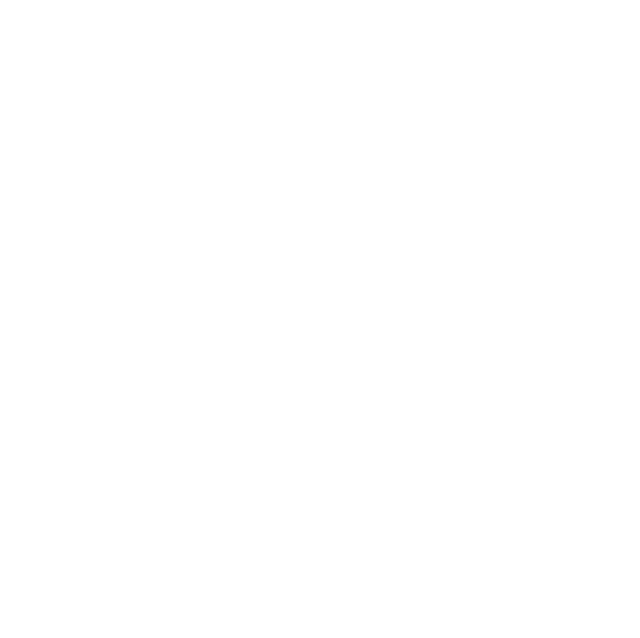
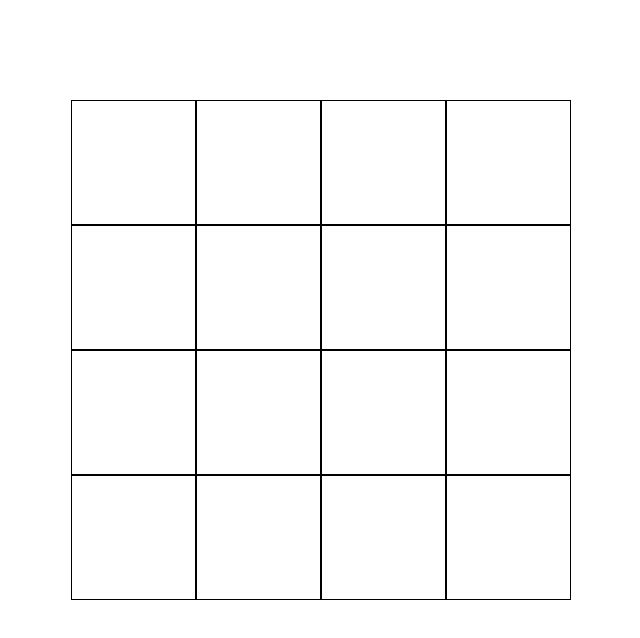
Before and after one commit to deepdev79/etchskch, a plain HTML site: page index.html in a window 1280 px wide. Shown: the whole page, without its empty margins (319-959 px from the left). Drawn offline with Linux system fonts and the light colour scheme.

Commit message:
basic func set

```diff
--- a/index.html
+++ b/index.html
@@ -7,6 +7,7 @@
     <title>Etch-Sketch</title>
   </head>
   <body>
+    <div class="container"></div>
     <script src="script.js"></script>
   </body>
 </html>
--- a/script.js
+++ b/script.js
@@ -0,0 +1,23 @@
+"use strict";
+const container = document.querySelector(".container");
+
+// let box;
+
+let rows = 4;
+let columns = 4;
+let total = rows * columns;
+
+// Calculate flex basis width and height for each cell
+const cellWidth = `calc(100%/${columns})`;
+const cellHeight = `calc(100%/${rows}`;
+
+for (let i = 0; i < total; i++) {
+  const box = document.createElement("div");
+  box.classList.add("box");
+  box.style.flex = `0 0 ${cellWidth}`;
+  box.style.height = cellHeight;
+  container.appendChild(box);
+  box.addEventListener("mouseover", () => {
+    box.classList.add("test");
+  });
+}
--- a/styles.css
+++ b/styles.css
@@ -0,0 +1,24 @@
+* {
+  box-sizing: border-box;
+}
+/* html,
+body {
+  height: 100%;
+} */
+
+.container {
+  display: flex;
+  flex-wrap: wrap;
+  justify-content: space-around;
+  margin: 100px auto;
+  width: 500px;
+  height: 500px;
+}
+
+.box {
+  border: 1px solid black;
+}
+
+.test {
+  background-color: red;
+}
```
Also changed, not shown: 1 other file.
